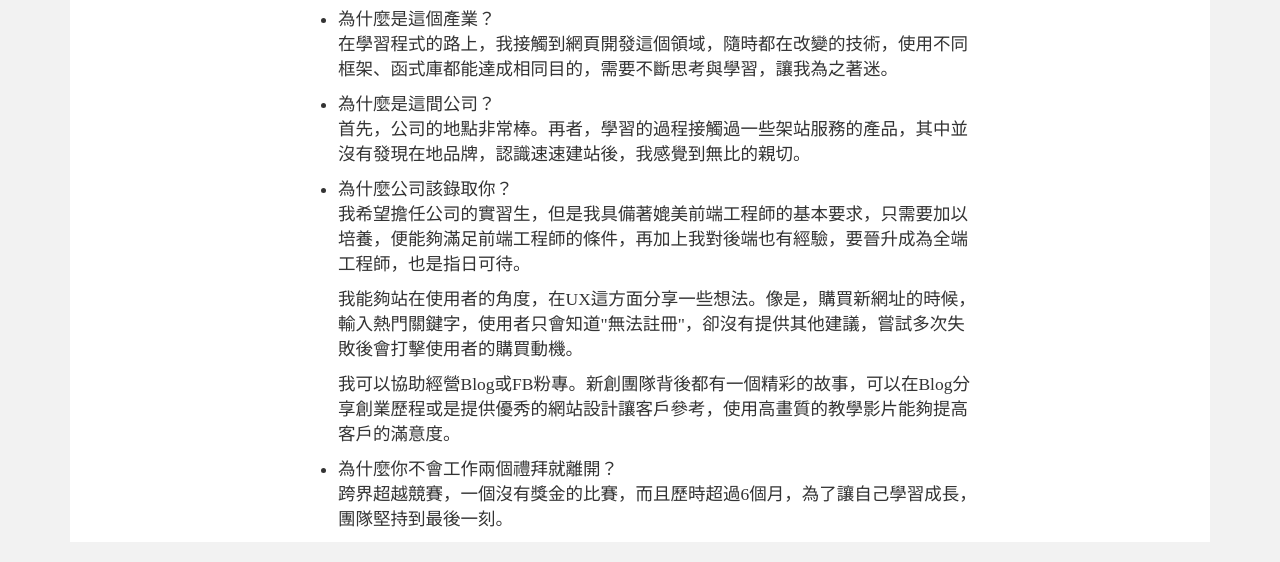
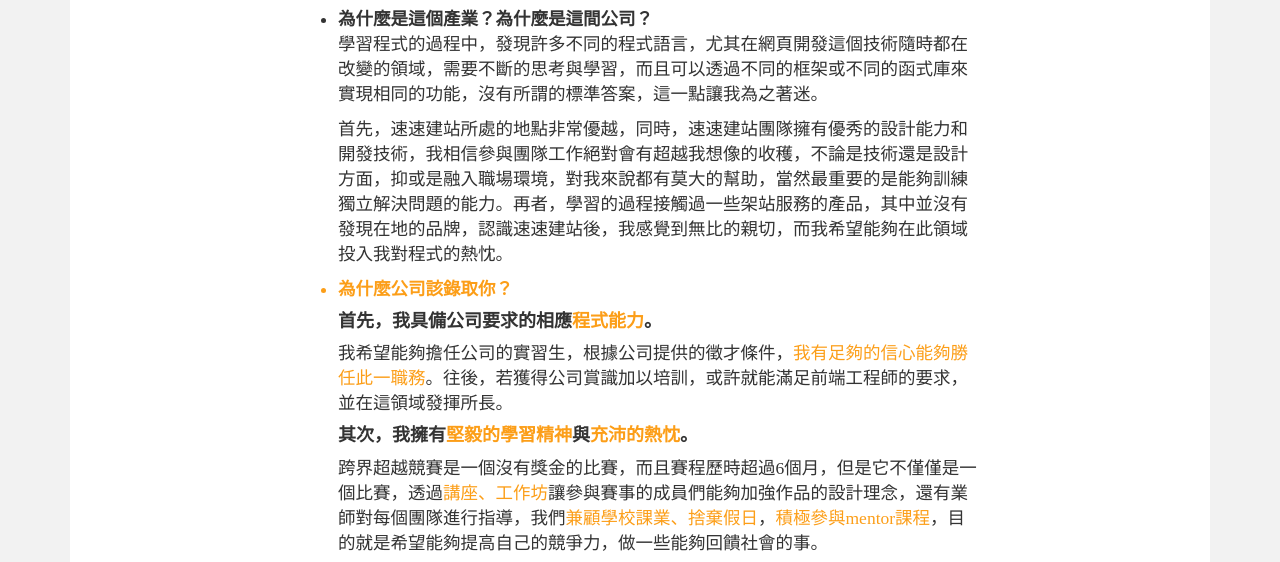
Before and after one commit to tion846/resume, a plain HTML site: page public/index.html in a window 1280 px wide. Shown: the part 1638-2200 px from the top of the page. Drawn offline with nearby package versions, Linux system fonts and the light colour scheme.

Commit message:
black v1

```diff
--- a/public/index.html
+++ b/public/index.html
@@ -32,7 +32,8 @@
         /*20px*/
     }
 
-    h2 {
+    h2,
+    h4 {
         font-weight: bold;
     }
 
@@ -76,6 +77,10 @@
         /*height: 40px;*/
         padding-top: 16px;
         font-size: 1.5em;
+    }
+    .light{
+    	/*color: #4cbdf7;*/
+    	color:#fc9e18;
     }
     </style>
 </head>
@@ -157,16 +162,17 @@
             <hr>
             <h2>補充問題</h2>
             <ul>
-                <li>為什麼是這個產業？</li>
-                <p>在學習程式的路上，我接觸到網頁開發這個領域，隨時都在改變的技術，使用不同框架、函式庫都能達成相同目的，需要不斷思考與學習，讓我為之著迷。</p>
-                <li>為什麼是這間公司？</li>
-                <p>首先，公司的地點非常棒。再者，學習的過程接觸過一些架站服務的產品，其中並沒有發現在地品牌，認識速速建站後，我感覺到無比的親切。</p>
-                <li>為什麼公司該錄取你？</li>
-                <p>我希望擔任公司的實習生，但是我具備著媲美前端工程師的基本要求，只需要加以培養，便能夠滿足前端工程師的條件，再加上我對後端也有經驗，要晉升成為全端工程師，也是指日可待。</p>
-                <p>我能夠站在使用者的角度，在UX這方面分享一些想法。像是，購買新網址的時候，輸入熱門關鍵字，使用者只會知道"無法註冊"，卻沒有提供其他建議，嘗試多次失敗後會打擊使用者的購買動機。</p>
-                <p>我可以協助經營Blog或FB粉專。新創團隊背後都有一個精彩的故事，可以在Blog分享創業歷程或是提供優秀的網站設計讓客戶參考，使用高畫質的教學影片能夠提高客戶的滿意度。 </p>
-                <li>為什麼你不會工作兩個禮拜就離開？</li>
-                <p>跨界超越競賽，一個沒有獎金的比賽，而且歷時超過6個月，為了讓自己學習成長，團隊堅持到最後一刻。</p>
+                <li><b>為什麼是這個產業？為什麼是這間公司？</b></li>
+                <p>學習程式的過程中，發現許多不同的程式語言，尤其在網頁開發這個技術隨時都在改變的領域，需要不斷的思考與學習，而且可以透過不同的框架或不同的函式庫來實現相同的功能，沒有所謂的標準答案，這一點讓我為之著迷。</p>
+                <p>首先，速速建站所處的地點非常優越，同時，速速建站團隊擁有優秀的設計能力和開發技術，我相信參與團隊工作絕對會有超越我想像的收穫，不論是技術還是設計方面，抑或是融入職場環境，對我來說都有莫大的幫助，當然最重要的是能夠訓練獨立解決問題的能力。再者，學習的過程接觸過一些架站服務的產品，其中並沒有發現在地的品牌，認識速速建站後，我感覺到無比的親切，而我希望能夠在此領域投入我對程式的熱忱。</p>
+                <li class="light"><b>為什麼公司該錄取你？</b></li>
+                <h4>首先，我具備公司要求的相應<tag class="light">程式能力</tag>。</h4>
+                <p>我希望能夠擔任公司的實習生，根據公司提供的徵才條件，<tag class="light">我有足夠的信心能夠勝任此一職務</tag>。往後，若獲得公司賞識加以培訓，或許就能滿足前端工程師的要求，並在這領域發揮所長。</p>
+                <h4>其次，我擁有<tag class="light">堅毅的學習精神</tag>與<tag class="light">充沛的熱忱</tag>。</h4>
+                <p>跨界超越競賽是一個沒有獎金的比賽，而且賽程歷時超過6個月，但是它不僅僅是一個比賽，透過<tag class="light">講座、工作坊</tag>讓參與賽事的成員們能夠加強作品的設計理念，還有業師對每個團隊進行指導，我們<tag class="light">兼顧學校課業、捨棄假日</tag>，<tag class="light">積極參與mentor課程</tag>，目的就是希望能夠提高自己的競爭力，做一些能夠回饋社會的事。</p>
+                <h4>最後，我能提供<tag class="light">UX的想法和建議</tag>，同時我也可以<tag class="light">改善部分服務項目</tag>。</h4>
+                <p>我能夠站在使用者的角度，在UX這方面分享一些想法。例如：使用者在購買新網址的時候，如果輸入熱門的關鍵字(yahoo、google、instagram...)，此時，使用者只會得到<tag class="light">"無法註冊"</tag>的訊息，卻沒有提供其他建議網址，再經過多次嘗試後，依然沒有結果就會<tag class="light">影響到使用者的購買動機</tag>。</p>
+                <p>我也可以協助經營Blog或FB粉專。新創團隊背後都有一個精彩的故事，可以在Blog<tag class="light">分享創業歷程</tag>或是<tag class="light">提供設計優美的網站</tag>供客戶參考，而且使用高畫質的教學影片能夠提高客戶的滿意度。</p>
             </ul>
         </div>
     </div>
```
